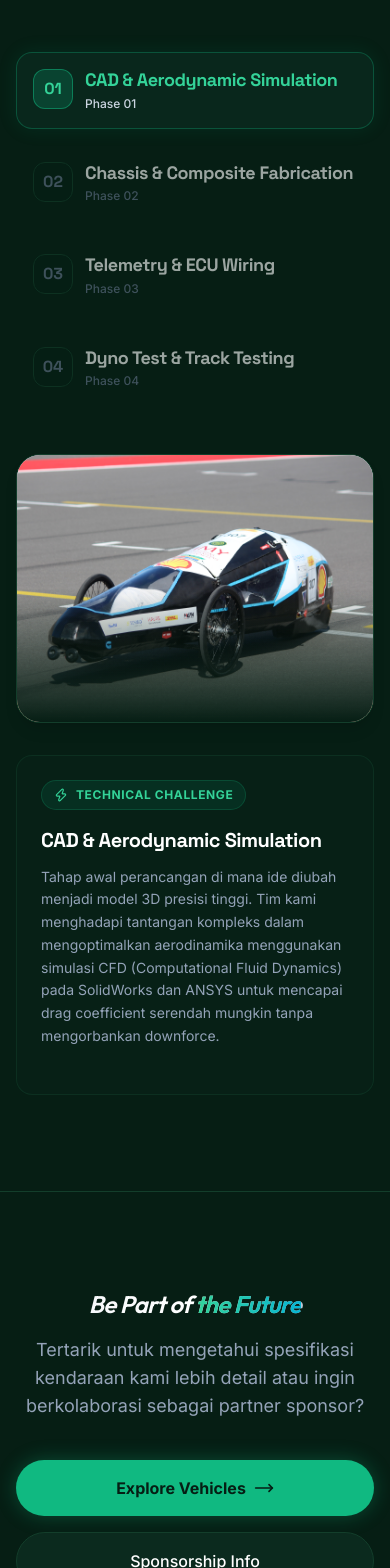
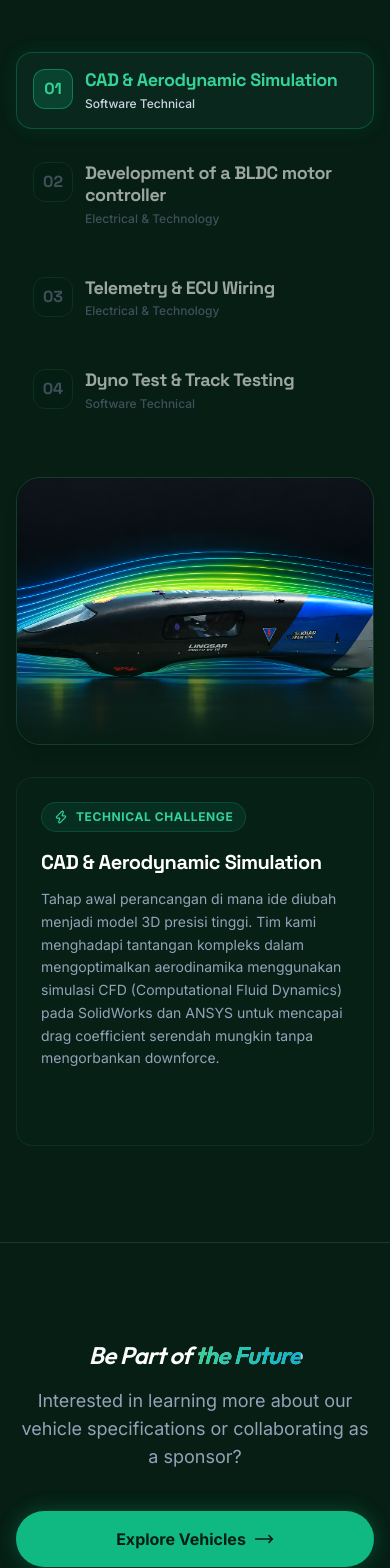
Before and after one commit to Faizaditya-oss/KHAD_web2026, a React (Vite) app: page /about in a window 390 px wide. Shown: the part 1580-3148 px from the top of the page. Built offline with nearby package versions, Linux system fonts and the light colour scheme.

Commit message:
Add photo for complite  about page

```diff
--- a/index.html
+++ b/index.html
@@ -1,13 +1,16 @@
 <!doctype html>
 <html lang="en">
+
 <head>
   <meta charset="UTF-8" />
   <link rel="icon" type="image/svg+xml" href="/favicon.svg" />
   <meta name="viewport" content="width=device-width, initial-scale=1.0" />
-    <title>project-web-khad</title>
+  <title>KHADTeam-umy</title>
 </head>
+
 <body>
   <div id="root"></div>
   <script type="module" src="/src/main.jsx"></script>
 </body>
+
 </html>
--- a/src/pages/About.jsx
+++ b/src/pages/About.jsx
@@ -2,42 +2,44 @@ import React, { useState } from 'react';
 import { Target, Flag, Zap, Users, ShieldCheck, ChevronRight, Activity, Battery, MoveRight, Droplets, Flame } from 'lucide-react';
 import CountUp from 'react-countup';
 import { useInView } from 'react-intersection-observer';
+import { Link } from 'react-router-dom';
 
 const CountUpComponent = CountUp && typeof CountUp === 'object' && CountUp.default ? CountUp.default : CountUp;
 
-import bgHome from '../assets/bgHome/LandPage.jpg';
+import bgHome from '../assets/mobil/LingsarNews.png';
 import bgCard from '../assets/bgHome/bgCard.jpg';
 import lingsarBg from '../assets/mobil/vision.JPG';
 import arunaBg from '../assets/mobil/DesignBody.jpeg';
+import bgHero from '../assets/bgHome/LandPage.JPG';
 
 const phases = [
   {
     id: 'phase-01',
-    title: 'Phase 01',
+    title: 'Software Technical',
     subtitle: 'CAD & Aerodynamic Simulation',
     description: 'Tahap awal perancangan di mana ide diubah menjadi model 3D presisi tinggi. Tim kami menghadapi tantangan kompleks dalam mengoptimalkan aerodinamika menggunakan simulasi CFD (Computational Fluid Dynamics) pada SolidWorks dan ANSYS untuk mencapai drag coefficient serendah mungkin tanpa mengorbankan downforce.',
-    image: lingsarBg,
+    image: bgHome,
   },
   {
     id: 'phase-02',
-    title: 'Phase 02',
-    subtitle: 'Chassis & Composite Fabrication',
-    description: 'Beralih dari layar monitor ke workshop UMY, tahap ini membutuhkan akurasi tingkat tinggi dalam pengelasan rangka aluminium dan pencetakan bodi komposit serat karbon. Tantangan utama adalah menjaga rasio kekuatan terhadap berat (strength-to-weight ratio) agar struktur tetap kokoh melindungi pengemudi namun sangat ringan.',
+    title: 'Electrical & Technology',
+    subtitle: 'Development of a BLDC motor controller',
+    description: 'Membangun sistem kendali motor BLDC dari nol memerlukan keahlian tinggi dalam elektronika daya dan pemrograman mikrokontroler. Tantangan utamanya adalah merancang algoritma kontrol yang efisien untuk memaksimalkan torsi pada putaran rendah sambil menjaga suhu motor tetap stabil saat berakselerasi pada kecepatan tinggi.',
     image: bgCard,
   },
   {
     id: 'phase-03',
-    title: 'Phase 03',
+    title: 'Electrical & Technology',
     subtitle: 'Telemetry & ECU Wiring',
     description: 'Jantung dan otak kendaraan mulai dihidupkan. Tim kelistrikan secara teliti merakit sistem controller, Battery Management System (BMS), dan jaringan sensor telemetri dari nol. Tantangannya adalah merancang arsitektur kelistrikan yang efisien, stabil, dan tahan terhadap noise elektromagnetik di area sasis yang sangat terbatas.',
     image: arunaBg,
   },
   {
     id: 'phase-04',
-    title: 'Phase 04',
+    title: 'Software Technical',
     subtitle: 'Dyno Test & Track Testing',
     description: 'Momen pembuktian. Kendaraan diuji secara ekstrem di atas dynamometer dan aspal lintasan nyata untuk mengukur efisiensi riil dan mengkalibrasi ulang parameter ECU. Tantangan terbesarnya adalah menemukan titik puncak efisiensi (sweet spot) kinerja motor dan mesin di berbagai kondisi cuaca dan suhu lintasan ekstrem.',
-    image: bgHome,
+    image: lingsarBg,
   }
 ];
 
@@ -55,7 +57,7 @@ const About = () => {
       {/* 1. Hero Section */}
       <section data-aos="fade-up" className="relative overflow-hidden h-screen min-h-[500px] flex items-center justify-center">
         <div className="absolute inset-0 w-full h-full z-0">
-          <img data-aos="fade-up" src={bgHome} alt="KHAD Team Hero" className="w-full h-full object-cover" />
+          <img data-aos="fade-up" src={bgHero} alt="KHAD Team Hero" className="w-full h-full object-cover" />
           <div className="absolute inset-0 bg-gradient-to-t from-khad-dark via-khad-dark/40 to-transparent"></div>
         </div>
         <div className="relative z-10 px-4 text-center w-full">
@@ -190,6 +192,7 @@ const About = () => {
                     <h3 data-aos="fade-up" className="text-xl font-bold text-white">Shell Eco Marathon</h3>
                   </div>
                   <p data-aos="fade-up" className="text-slate-400 leading-relaxed">
+                    2023 Lingsar EV - 7th Shell Eco-Marathon Asia Pacific & Middle East <br></br>
                     2024 Lingsar EV - 3rd Shell Eco-Marathon Asia Pacific & Middle East
                   </p>
                 </div>
@@ -202,10 +205,10 @@ const About = () => {
       {/* 3. Engineering Phases Section */}
       <section data-aos="fade-up" className="py-24 max-w-7xl mx-auto px-4 sm:px-6 lg:px-8">
         <div className="text-center mb-16">
-          <h1 data-aos="fade-up" className="text-2xl md:text-6xl font-semibold text-transparent bg-clip-text bg-gradient-to-r from-slate-100 via-white to-slate-400 mb-4 tracking-tight">
+          <h1 className="text-2xl md:text-6xl font-semibold text-transparent bg-clip-text bg-gradient-to-r from-slate-100 via-white to-slate-400 mb-4 tracking-tight">
             Building The Future <br className="hidden md:block" />
           </h1>
-          <p data-aos="fade-up" className="text-slate-400 max-w-2xl mx-auto">From aerodynamic simulations to track testing, take a look at the four crucial phases in the creation of our energy-efficient vehicle.</p>
+          <p className="text-slate-400 max-w-2xl mx-auto">From aerodynamic simulations to track testing, take a look at the four crucial phases in the creation of our energy-efficient vehicle.</p>
         </div>
 
         <div className="flex flex-col lg:flex-row gap-12 lg:gap-16 items-stretch">
@@ -234,8 +237,8 @@ const About = () => {
                     0{idx + 1}
                   </div>
                   <div>
-                    <h3 data-aos="fade-up" className={`text-lg sm:text-xl font-bold font-heading transition-colors duration-300 leading-tight ${activePhase === idx ? 'text-emerald-400' : 'text-white'}`}>{phase.subtitle}</h3>
-                    <p data-aos="fade-up" className={`mt-1 text-xs sm:text-sm font-medium transition-colors duration-300 ${activePhase === idx ? 'text-slate-300' : 'text-slate-500'}`}>{phase.title}</p>
+                    <h3 className={`text-lg sm:text-xl font-bold font-heading transition-colors duration-300 leading-tight ${activePhase === idx ? 'text-emerald-400' : 'text-white'}`}>{phase.subtitle}</h3>
+                    <p className={`mt-1 text-xs sm:text-sm font-medium transition-colors duration-300 ${activePhase === idx ? 'text-slate-300' : 'text-slate-500'}`}>{phase.title}</p>
                   </div>
                 </div>
               ))}
@@ -246,7 +249,7 @@ const About = () => {
           <div className="w-full lg:w-7/12 flex flex-col">
             <div className="relative rounded-3xl overflow-hidden bg-khad-card border border-khad-border aspect-[4/3] sm:aspect-video mb-8 group shadow-lg">
               {phases.map((phase, idx) => (
-                <img data-aos="fade-up"
+                <img
                   key={idx}
                   src={phase.image}
                   alt={phase.subtitle}
@@ -269,7 +272,7 @@ const About = () => {
                     Technical Challenge
                   </div>
                   <h4 className="text-xl sm:text-2xl font-bold text-white font-heading mb-3">{phase.subtitle}</h4>
-                  <p data-aos="fade-up" className="text-slate-400 text-sm sm:text-base leading-relaxed">
+                  <p className="text-slate-400 text-sm sm:text-base leading-relaxed">
                     {phase.description}
                   </p>
                 </div>
@@ -285,16 +288,16 @@ const About = () => {
           Be Part of <span className="text-transparent bg-clip-text bg-gradient-to-r from-emerald-400 to-cyan-500">the Future</span> <br className="hidden md:block" />
         </h1>
         <p data-aos="fade-up" className="text-lg text-slate-400 mb-10">
-          Tertarik untuk mengetahui spesifikasi kendaraan kami lebih detail atau ingin berkolaborasi sebagai partner sponsor?
+          Interested in learning more about our vehicle specifications or collaborating as a sponsor?
         </p>
         <div className="flex flex-col sm:flex-row items-center justify-center gap-4">
-          <button className="w-full sm:w-auto px-8 py-4 rounded-full bg-emerald-500 hover:bg-emerald-400 text-khad-dark font-bold transition-all duration-300 shadow-[0_0_20px_rgba(16,185,129,0.3)] hover:shadow-[0_0_30px_rgba(16,185,129,0.5)] flex items-center justify-center gap-2 group">
+          <Link to="/vehicles" className="w-full sm:w-auto px-8 py-4 rounded-full bg-emerald-500 hover:bg-emerald-400 text-khad-dark font-bold transition-all duration-300 shadow-[0_0_20px_rgba(16,185,129,0.3)] hover:shadow-[0_0_30px_rgba(16,185,129,0.5)] flex items-center justify-center gap-2 group">
             Explore Vehicles
             <MoveRight className="w-5 h-5 group-hover:translate-x-1 transition-transform" />
-          </button>
-          <button className="w-full sm:w-auto px-8 py-4 rounded-full border border-khad-border hover:border-emerald-500/50 bg-khad-card hover:bg-khad-card/80 text-white font-medium transition-all duration-300 flex items-center justify-center gap-2">
+          </Link>
+          <Link to="/sponsors" className="w-full sm:w-auto px-8 py-4 rounded-full border border-khad-border hover:border-emerald-500/50 bg-khad-card hover:bg-khad-card/80 text-white font-medium transition-all duration-300 flex items-center justify-center gap-2">
             Sponsorship Info
-          </button>
+          </Link>
         </div>
       </section>
 
```
Also changed, not shown: src/pages/Home.jsx (+10 -26 lines). Lines whose indentation alone changed are shown as unchanged.
